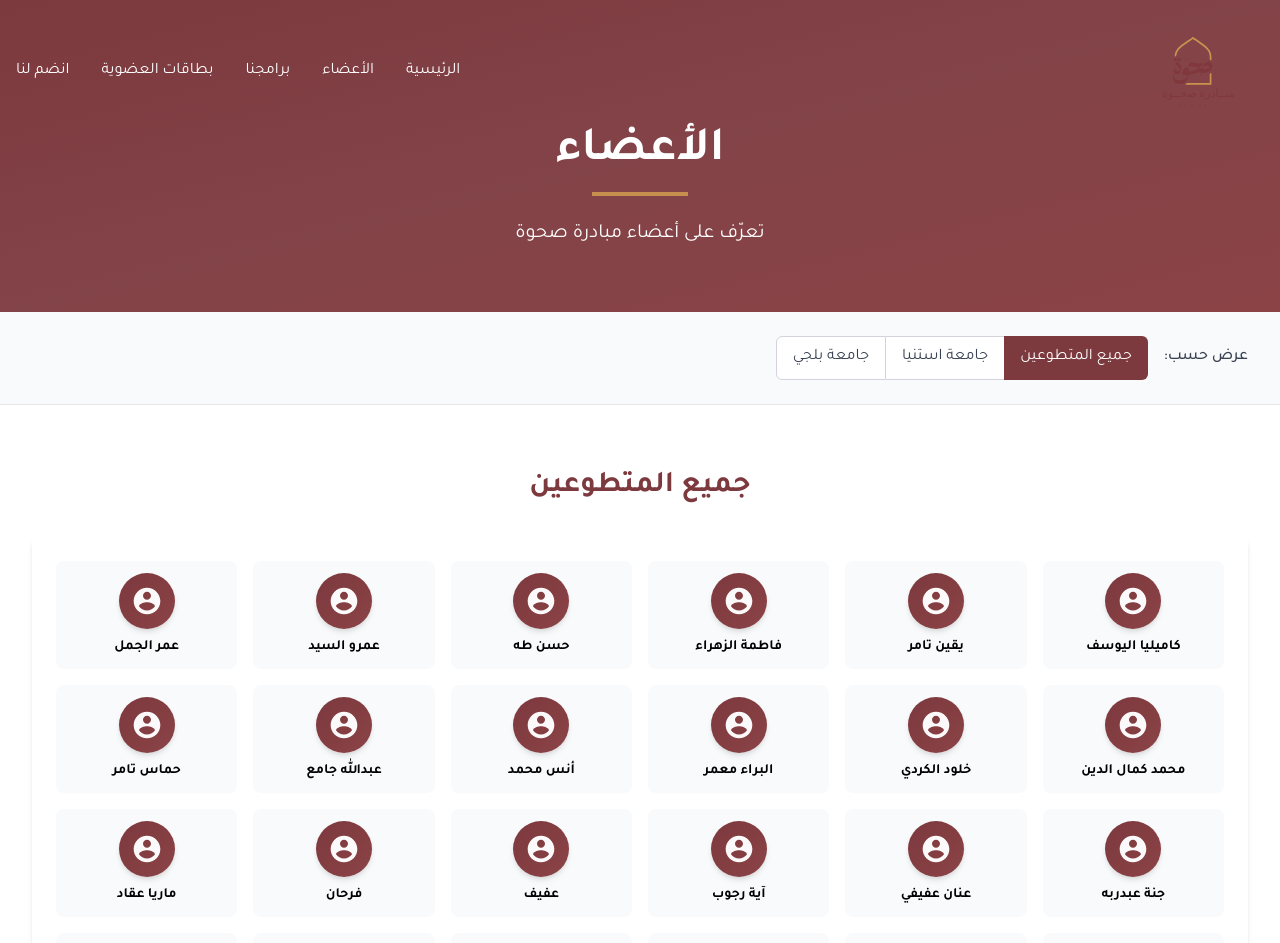
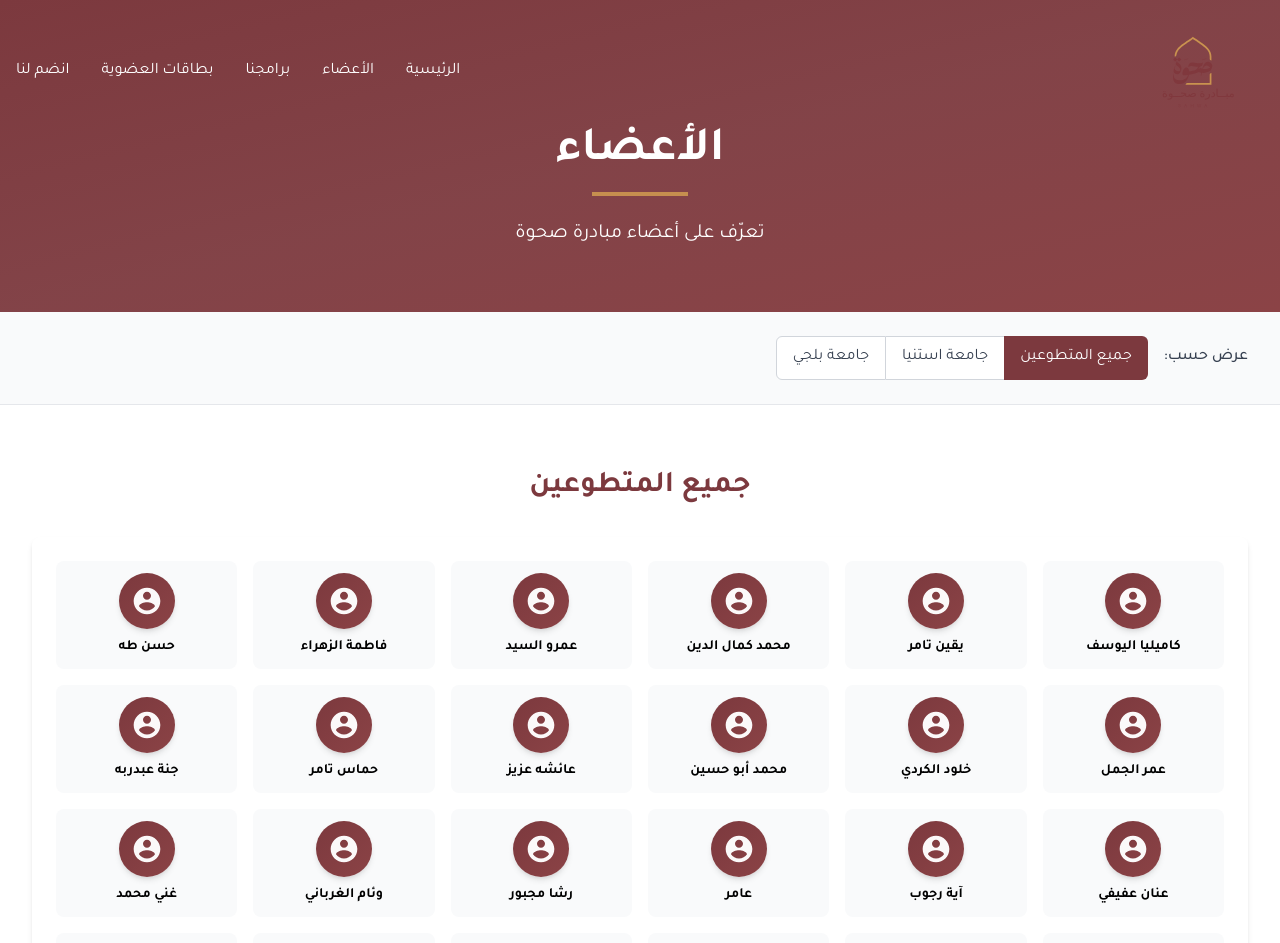
Before and after one commit to mokamaleldin/sahwa, a React (Vite) app: page /members in a window 1280 px wide. Shown: the top 943 px of the page. Built offline with nearby package versions, Linux system fonts and the light colour scheme.

Commit message:
refactor: consolidate member data structure and enhance filtering for improved maintainability

```diff
--- a/src/pages/Members.tsx
+++ b/src/pages/Members.tsx
@@ -4,93 +4,61 @@ import Footer from '../components/Footer';
 import Hero from '../components/Hero';
 
 const MembersPage: React.FC = () => {
-    // Sahwa volunteers (including those with responsibilities)
-    const sahwaVolunteers = [
-        { id: 2, name: "كاميليا اليوسف", photo: true },
-        { id: 1, name: "يقين تامر", photo: true },
-        { id: 5, name: "فاطمة الزهراء", photo: true },
-        { id: 6, name: "حسن طه", photo: true },
-        { id: 4, name: "عمرو السيد", photo: true },
-        { id: 7, name: "عمر الجمل", photo: true },
-        { id: 3, name: "محمد كمال الدين", photo: true },
-        { id: 8, name: "خلود الكردي", photo: true },
-        { id: 101, name: "البراء معمر", photo: true },
-        { id: 102, name: "أنس محمد", photo: true },
-        { id: 103, name: "عبدالله جامع", photo: true },
-        { id: 104, name: "حماس تامر", photo: true },
-        { id: 105, name: "جنة عبدربه", photo: true },
-        { id: 106, name: "عنان عفيفي", photo: true },
-        { id: 107, name: "آية رجوب", photo: true },
-        { id: 108, name: "عفيف", photo: true },
-        { id: 109, name: "فرحان", photo: true },
-        { id: 110, name: "ماريا عقاد", photo: true },
-        { id: 111, name: "عامر", photo: true },
-        { id: 112, name: "رشا مجبور", photo: true },
-        { id: 113, name: "وئام الغرباني", photo: true },
-        { id: 114, name: "غني محمد", photo: true },
-        { id: 115, name: "فلك الحُميدان", photo: true },
-        { id: 116, name: "ايمن سليمان", photo: true },
-        { id: 117, name: "حمدي النقيب", photo: true },
-        { id: 118, name: "عزة الموصلي", photo: true },
-        { id: 119, name: "سارة محمود", photo: true },
-        { id: 120, name: "خديجه محمود", photo: true },
-        { id: 121, name: "ساره عقاد", photo: true },
-        { id: 122, name: "أسامه أبوشويشه", photo: true },
-        { id: 123, name: "خالد مسلم", photo: true },
-        { id: 124, name: "زياد خفاجي", photo: true },
-        { id: 125, name: "عدنان النبري", photo: true },
-        { id: 126, name: "جوان سليمان", photo: true },
-        { id: 127, name: "جمانه أحمد", photo: true },
-        { id: 128, name: "عبدالرحمن اكساكالي", photo: true },
-        { id: 129, name: "ريان", photo: true },
-        { id: 130, name: "أسامه خضر", photo: true },
-        { id: 131, name: "عمرو ماهر", photo: true }
+    // All members with university info
+    const allMembers = [
+        // Istinye University
+        { id: 2, name: "كاميليا اليوسف", photo: true, university: "istinye", position: "مسؤولة الطالبات" },
+        { id: 1, name: "يقين تامر", photo: true, university: "istinye", position: "مسؤولة المتطوعين بنات" },
+        { id: 3, name: "محمد كمال الدين", photo: true, university: "istinye", position: "مسؤول الجامعة" },
+        { id: 4, name: "عمرو السيد", photo: true, university: "istinye", position: "مسؤول شؤون الطلاب شباب" },
+        { id: 5, name: "فاطمة الزهراء", photo: true, university: "istinye", position: "مسؤولة الأنشطة بنات" },
+        { id: 6, name: "حسن طه", photo: true, university: "istinye", position: "مسؤول العلاقات العامة" },
+        { id: 7, name: "عمر الجمل", photo: true, university: "istinye", position: "مسؤول المتطوعين شباب" },
+        { id: 8, name: "خلود الكردي", photo: true, university: "istinye", position: "نائبة مسؤولة الأنشطة بنات" },
+        { id: 133, name: "محمد أبو حسين", photo: true, university: "istinye", position: "مسؤول الأنشطة شباب" },
+        { id: 134, name: "عائشه عزيز", photo: true, university: "istinye", position: "مسؤولة شؤون الطلاب بنات" },
+        { id: 104, name: "حماس تامر", photo: true, university: "istinye" },
+        { id: 105, name: "جنة عبدربه", photo: true, university: "istinye" },
+        { id: 106, name: "عنان عفيفي", photo: true, university: "istinye" },
+        { id: 107, name: "آية رجوب", photo: true, university: "istinye" },
+        { id: 111, name: "عامر", photo: true, university: "istinye" },
+        { id: 112, name: "رشا مجبور", photo: true, university: "istinye" },
+        { id: 113, name: "وئام الغرباني", photo: true, university: "istinye" },
+        { id: 114, name: "غني محمد", photo: true, university: "istinye" },
+        { id: 115, name: "فلك الحُميدان", photo: true, university: "istinye" },
+        { id: 116, name: "ايمن سليمان", photo: true, university: "istinye" },
+        { id: 117, name: "حمدي النقيب", photo: true, university: "istinye" },
+        { id: 118, name: "عزة الموصلي", photo: true, university: "istinye" },
+        { id: 119, name: "سارة محمود", photo: true, university: "istinye" },
+        { id: 120, name: "خديجه محمود", photo: true, university: "istinye" },
+        { id: 132, name: "أسامه جمال", photo: true, university: "istinye" },
+
+        // Bilgi University
+        { id: 101, name: "البراء معمر", photo: true, university: "bilgi", position: "مسؤول الجامعة" },
+        { id: 121, name: "ساره عقاد", photo: true, university: "bilgi", position: "مسؤولة الطالبات" },
+        { id: 103, name: "عبدالله جامع", photo: true, university: "bilgi" },
+        { id: 122, name: "أسامه أبوشويشه", photo: true, university: "bilgi", position: "مسؤول المتطوعين شباب" },
+        { id: 123, name: "خالد مسلم", photo: true, university: "bilgi" },
+        { id: 124, name: "زياد خفاجي", photo: true, university: "bilgi" },
+        { id: 125, name: "عدنان النبري", photo: true, university: "bilgi" },
+        { id: 126, name: "جوان سليمان", photo: true, university: "bilgi" },
+        { id: 127, name: "جمانه أحمد", photo: true, university: "bilgi" },
+        { id: 128, name: "عبدالرحمن اكساكالي", photo: true, university: "bilgi" },
+        { id: 129, name: "ريان", photo: true, university: "bilgi" },
+        { id: 130, name: "أسامه خضر", photo: true, university: "bilgi" },
+        { id: 131, name: "عمرو ماهر", photo: true, university: "bilgi" },
+        { id: 110, name: "ماريا عقاد", photo: true, university: "bilgi" },
+        { id: 108, name: "عفيف", photo: true, university: "bilgi" },
+        { id: 109, name: "فرحان", photo: true, university: "bilgi" },
+
+        // Other volunteers (no specific university)
+        { id: 102, name: "أنس محمد", photo: true, university: "other" },
     ];
 
-    // Istanbul University students
-    const istanbulStudents = [
-        { id: 302, name: "كاميليا اليوسف", photo: true, position: "مسؤولة الطالبات" },
-        { id: 301, name: "يقين تامر", photo: true, position: "مسؤولة شؤون المتطوعين بنات" },
-        { id: 303, name: "محمد كمال الدين", photo: true, position: "مسؤول الجامعة" },
-        { id: 304, name: "عمرو السيد", photo: true, position: "مسؤول شؤون الطلاب" },
-        { id: 305, name: "فاطمة الزهراء", photo: true, position: "مسؤولة الأنشطة بنات" },
-        { id: 306, name: "حسن طه", photo: true, position: "مسؤول العلاقات العامة" },
-        { id: 307, name: "عمر الجمل", photo: true, position: "مسؤول المتطوعين شباب" },
-        { id: 308, name: "خلود الكردي", photo: true, position: "نائبة مسؤولة الأنشطة بنات" },
-        { id: 309, name: "حماس تامر", photo: true },
-        { id: 310, name: "جنة عبدربه", photo: true },
-        { id: 311, name: "عنان عفيفي", photo: true },
-        { id: 312, name: "آية رجوب", photo: true },
-        { id: 313, name: "عامر", photo: true },
-        { id: 314, name: "رشا مجبور", photo: true },
-        { id: 315, name: "وئام الغرباني", photo: true },
-        { id: 316, name: "غني محمد", photo: true },
-        { id: 317, name: "فلك الحُميدان", photo: true },
-        { id: 318, name: "ايمن سليمان", photo: true },
-        { id: 319, name: "حمدي النقيب", photo: true },
-        { id: 320, name: "عزة الموصلي", photo: true },
-        { id: 321, name: "سارة محمود", photo: true },
-        { id: 322, name: "خديجه محمود", photo: true }
-    ];
-
-    // Bilgi University students
-    const bilgiStudents = [
-        { id: 201, name: "البراء معمر", photo: true },
-        { id: 202, name: "ساره عقاد", photo: true },
-        { id: 203, name: "عبدالله جامع", photo: true },
-        { id: 204, name: "أسامه أبوشويشه", photo: true },
-        { id: 205, name: "خالد مسلم", photo: true },
-        { id: 206, name: "زياد خفاجي", photo: true },
-        { id: 207, name: "عدنان النبري", photo: true },
-        { id: 208, name: "جوان سليمان", photo: true },
-        { id: 209, name: "جمانه أحمد", photo: true },
-        { id: 210, name: "عبدالرحمن اكساكالي", photo: true },
-        { id: 211, name: "ريان", photo: true },
-        { id: 212, name: "أسامه خضر", photo: true },
-        { id: 213, name: "عمرو ماهر", photo: true },
-        { id: 214, name: "ماريا عقاد", photo: true },
-        { id: 215, name: "عفيف", photo: true }
-    ];
+    // Filter functions for each university
+    const sahwaVolunteers = allMembers;
+    const istinyeStudents = allMembers.filter(member => member.university === 'istinye');
+    const bilgiStudents = allMembers.filter(member => member.university === 'bilgi');
 
     // Filter by section
     const [sectionFilter, setSectionFilter] = useState('sahwa');
@@ -129,8 +97,8 @@ const MembersPage: React.FC = () => {
                                 جميع المتطوعين
                             </button>
                             <button
-                                className={`px-4 py-2 ${sectionFilter === 'istanbul' ? 'bg-[#7c393e] text-white' : 'bg-white text-gray-700 border-y border-gray-300'}`}
-                                onClick={() => setSectionFilter('istanbul')}
+                                className={`px-4 py-2 ${sectionFilter === 'istinye' ? 'bg-[#7c393e] text-white' : 'bg-white text-gray-700 border-y border-gray-300'}`}
+                                onClick={() => setSectionFilter('istinye')}
                             >
                                 جامعة استنيا
                             </button>
@@ -145,20 +113,52 @@ const MembersPage: React.FC = () => {
                 </div>
             </div>
 
-            {/* Sahwa Volunteers */}
-            {sectionFilter === 'sahwa' && (
-                <section className="py-16">
+            {/* Dynamic Member Section Renderer */}
+            {(() => {
+                type SectionConfig = {
+                    title: string;
+                    members: typeof allMembers;
+                    bgClass: string;
+                    showPositions: boolean;
+                };
+
+                const sectionConfig: Record<string, SectionConfig> = {
+                    sahwa: {
+                        title: "جميع المتطوعين",
+                        members: sahwaVolunteers,
+                        bgClass: "",
+                        showPositions: false
+                    },
+                    istinye: {
+                        title: "جامعة استنيا",
+                        members: istinyeStudents,
+                        bgClass: "bg-gray-50",
+                        showPositions: true
+                    },
+                    bilgi: {
+                        title: "جامعة بلجي",
+                        members: bilgiStudents,
+                        bgClass: "",
+                        showPositions: true
+                    }
+                };
+
+                const currentSection = sectionConfig[sectionFilter];
+                if (!currentSection) return null;
+
+                return (
+                    <section className={`py-16 ${currentSection.bgClass}`}>
                         <div className="max-w-7xl mx-auto px-4 sm:px-6 lg:px-8">
-                        <h2 className="text-3xl font-bold text-[#7c393e] mb-8 text-center">جميع المتطوعين</h2>
+                            <h2 className="text-3xl font-bold text-[#7c393e] mb-8 text-center">
+                                {currentSection.title}
+                            </h2>
 
-                        <div className={`bg-white rounded-lg shadow-md p-6 transition-all duration-1000 ease-out ${isVisible ? 'opacity-100 translate-y-0' : 'opacity-0 translate-y-8'
-                            }`}>
+                            <div className={`bg-white rounded-lg shadow-md p-6 transition-all duration-1000 ease-out ${isVisible ? 'opacity-100 translate-y-0' : 'opacity-0 translate-y-8'}`}>
                                 <div className="grid grid-cols-2 sm:grid-cols-3 md:grid-cols-4 lg:grid-cols-6 gap-4">
-                                {sahwaVolunteers.map((member, index) => (
+                                    {currentSection.members.map((member, index) => (
                                         <div
                                             key={member.id}
-                                        className={`bg-gray-50 rounded-lg p-3 hover:shadow-lg hover:-translate-y-1 transition-all duration-500 ease-in-out text-center transform ${isVisible ? 'opacity-100 translate-y-0 scale-100' : 'opacity-0 translate-y-6 scale-95'
-                                            }`}
+                                            className={`bg-gray-50 rounded-lg p-3 hover:shadow-lg hover:-translate-y-1 transition-all duration-500 ease-in-out text-center transform ${isVisible ? 'opacity-100 translate-y-0 scale-100' : 'opacity-0 translate-y-6 scale-95'}`}
                                             style={{
                                                 transitionDelay: `${index * 50}ms`
                                             }}
@@ -170,43 +170,13 @@ const MembersPage: React.FC = () => {
                                                     </svg>
                                                 </div>
                                             </div>
-                                        <h5 className="font-semibold text-sm transition-colors duration-300 hover:text-[#7c393e]">{member.name}</h5>
-                                    </div>
-                                ))}
-                            </div>
-                        </div>
-                    </div>
-                </section>
-            )}
-
-            {/* Istanbul University */}
-            {sectionFilter === 'istanbul' && (
-                <section className="py-16 bg-gray-50">
-                    <div className="max-w-7xl mx-auto px-4 sm:px-6 lg:px-8">
-                        <h2 className="text-3xl font-bold text-[#7c393e] mb-8 text-center">جامعة استنيا</h2>
-
-                        <div className={`bg-white rounded-lg shadow-md p-6 transition-all duration-1000 ease-out ${isVisible ? 'opacity-100 translate-y-0' : 'opacity-0 translate-y-8'
-                            }`}>
-                            <div className="grid grid-cols-2 sm:grid-cols-3 md:grid-cols-4 lg:grid-cols-6 gap-4">
-                                {istanbulStudents.map((member, index) => (
-                                    <div
-                                        key={member.id}
-                                        className={`bg-gray-50 rounded-lg p-3 hover:shadow-lg hover:-translate-y-1 transition-all duration-500 ease-in-out text-center transform ${isVisible ? 'opacity-100 translate-y-0 scale-100' : 'opacity-0 translate-y-6 scale-95'
-                                            }`}
-                                        style={{
-                                            transitionDelay: `${index * 50}ms`
-                                        }}
-                                    >
-                                        <div className="w-14 h-14 rounded-full bg-gradient-to-br from-[#7c393e] to-[#8b4346] flex items-center justify-center overflow-hidden mx-auto mb-2 shadow-md hover:shadow-lg transition-shadow duration-300">
-                                            <div className="w-full h-full flex items-center justify-center animate-pulse hover:animate-none">
-                                                <svg viewBox="0 0 24 24" className="w-8 h-8 text-white transition-transform duration-300 hover:scale-110" fill="currentColor">
-                                                    <path d="M12 2C6.48 2 2 6.48 2 12s4.48 10 10 10 10-4.48 10-10S17.52 2 12 2zm0 3c1.66 0 3 1.34 3 3s-1.34 3-3 3-3-1.34-3-3 1.34-3 3-3zm0 14.2c-2.5 0-4.71-1.28-6-3.22.03-1.99 4-3.08 6-3.08 1.99 0 5.97 1.09 6 3.08-1.29 1.94-3.5 3.22-6 3.22z" />
-                                                </svg>
-                                            </div>
-                                        </div>
-                                        <h5 className="font-semibold text-sm transition-colors duration-300 hover:text-[#7c393e]">{member.name}</h5>
-                                        {member.position && (
-                                            <p className="text-[#c68f4f] text-xs mt-1 transition-colors duration-300 hover:text-[#d49c5c]">{member.position}</p>
+                                            <h5 className="font-semibold text-sm transition-colors duration-300 hover:text-[#7c393e]">
+                                                {member.name}
+                                            </h5>
+                                            {currentSection.showPositions && member.position && (
+                                                <p className="text-[#c68f4f] text-xs mt-1 transition-colors duration-300 hover:text-[#d49c5c]">
+                                                    {member.position}
+                                                </p>
                                             )}
                                         </div>
                                     ))}
@@ -214,41 +184,8 @@ const MembersPage: React.FC = () => {
                             </div>
                         </div>
                     </section>
-            )}
-
-            {/* Bilgi University */}
-            {sectionFilter === 'bilgi' && (
-                <section className="py-16">
-                    <div className="max-w-7xl mx-auto px-4 sm:px-6 lg:px-8">
-                        <h2 className="text-3xl font-bold text-[#7c393e] mb-8 text-center">جامعة بلجي</h2>
-
-                        <div className={`bg-white rounded-lg shadow-md p-6 transition-all duration-1000 ease-out ${isVisible ? 'opacity-100 translate-y-0' : 'opacity-0 translate-y-8'
-                            }`}>
-                            <div className="grid grid-cols-2 sm:grid-cols-3 md:grid-cols-4 lg:grid-cols-6 gap-4">
-                                {bilgiStudents.map((member, index) => (
-                                    <div
-                                        key={member.id}
-                                        className={`bg-gray-50 rounded-lg p-3 hover:shadow-lg hover:-translate-y-1 transition-all duration-500 ease-in-out text-center transform ${isVisible ? 'opacity-100 translate-y-0 scale-100' : 'opacity-0 translate-y-6 scale-95'
-                                            }`}
-                                        style={{
-                                            transitionDelay: `${index * 50}ms`
-                                        }}
-                                    >
-                                        <div className="w-14 h-14 rounded-full bg-gradient-to-br from-[#7c393e] to-[#8b4346] flex items-center justify-center overflow-hidden mx-auto mb-2 shadow-md hover:shadow-lg transition-shadow duration-300">
-                                            <div className="w-full h-full flex items-center justify-center animate-pulse hover:animate-none">
-                                                <svg viewBox="0 0 24 24" className="w-8 h-8 text-white transition-transform duration-300 hover:scale-110" fill="currentColor">
-                                                    <path d="M12 2C6.48 2 2 6.48 2 12s4.48 10 10 10 10-4.48 10-10S17.52 2 12 2zm0 3c1.66 0 3 1.34 3 3s-1.34 3-3 3-3-1.34-3-3 1.34-3 3-3zm0 14.2c-2.5 0-4.71-1.28-6-3.22.03-1.99 4-3.08 6-3.08 1.99 0 5.97 1.09 6 3.08-1.29 1.94-3.5 3.22-6 3.22z" />
-                                                </svg>
-                                            </div>
-                                        </div>
-                                        <h5 className="font-semibold text-sm transition-colors duration-300 hover:text-[#7c393e]">{member.name}</h5>
-                                    </div>
-                                ))}
-                            </div>
-                        </div>
-                    </div>
-                </section>
-            )}
+                );
+            })()}
 
             {/* Join Us Section */}
             <div className={`text-center bg-gradient-to-br from-[#7c393e] to-[#8b4346] p-12 rounded-2xl text-white max-w-6xl mx-auto mb-12 transition-all duration-1200 ease-out ${isVisible ? 'opacity-100 translate-y-0' : 'opacity-0 translate-y-12'
```
Lines whose indentation alone changed are shown as unchanged.
